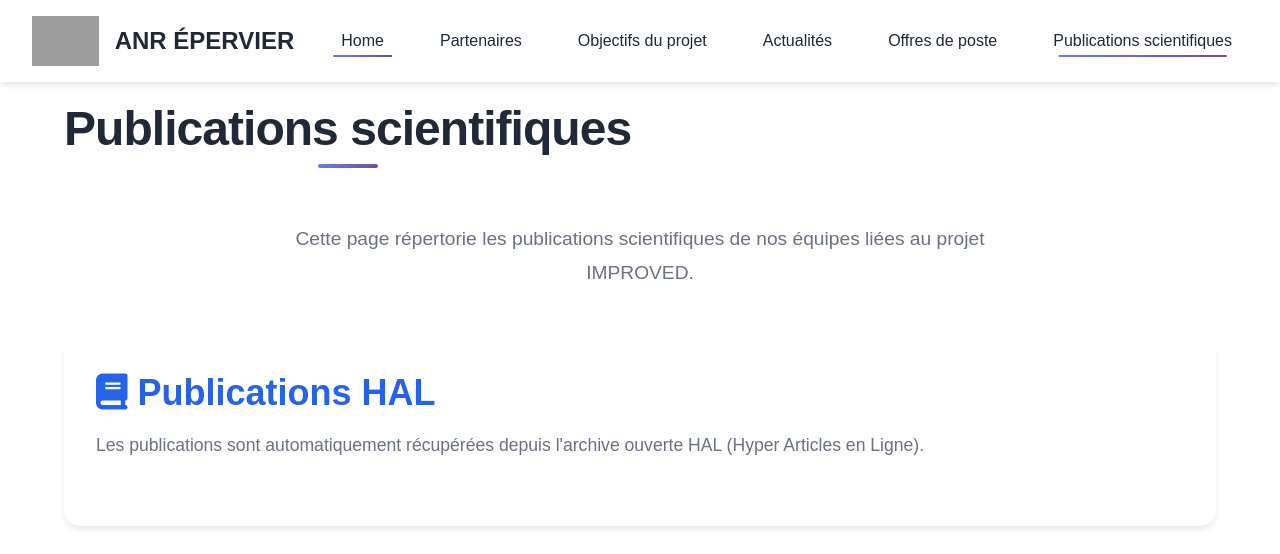
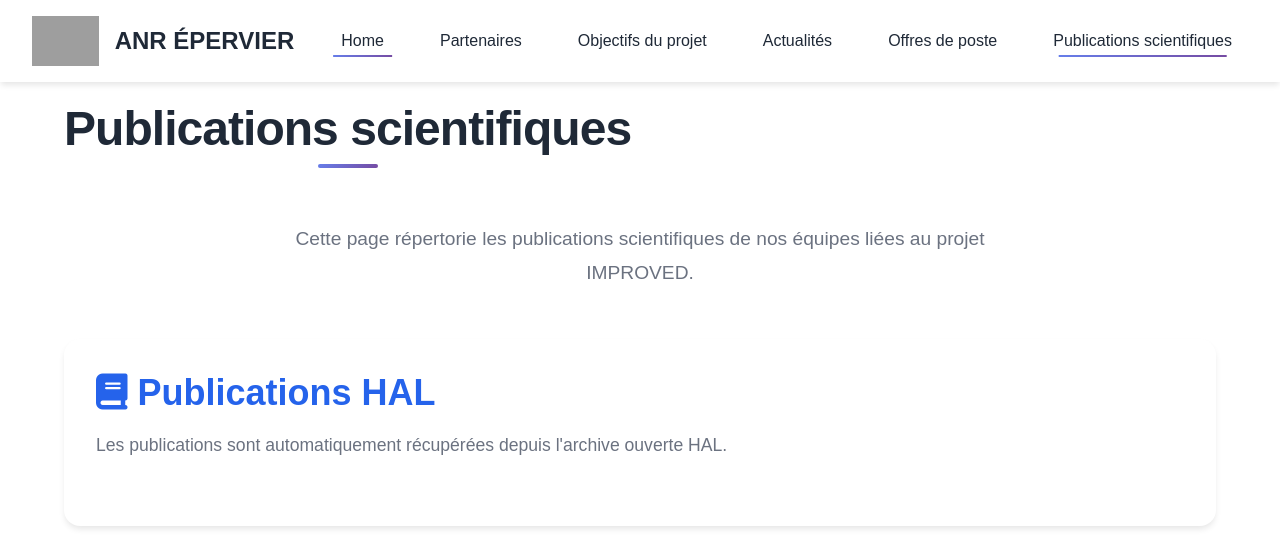
Before and after one commit to XLIM-Perception/anr-epervier, a Jekyll site: the page built from 05_publications.md, in a window 1280 px wide and 900 px high, cut to the strip 0-554 px from the top of the window. Built offline with Jekyll 4.4.1, drawn with Linux system fonts in a browser that asks for light colours; grey boxes are pictures that could not be loaded.

Commit message:
Fix publication description in 05_publications.md

```diff
--- a/05_publications.md
+++ b/05_publications.md
@@ -16,7 +16,7 @@ permalink: /publications/
       <i class="fas fa-book"></i> Publications HAL
     </h3>
     <p style="font-size: 1.1rem; line-height: 1.8; color: var(--text-secondary); margin-bottom: 2rem;">
-      Les publications sont automatiquement récupérées depuis l'archive ouverte HAL (Hyper Articles en Ligne).
+      Les publications sont automatiquement récupérées depuis l'archive ouverte HAL.
     </p>
   </div>
 </div>
```
